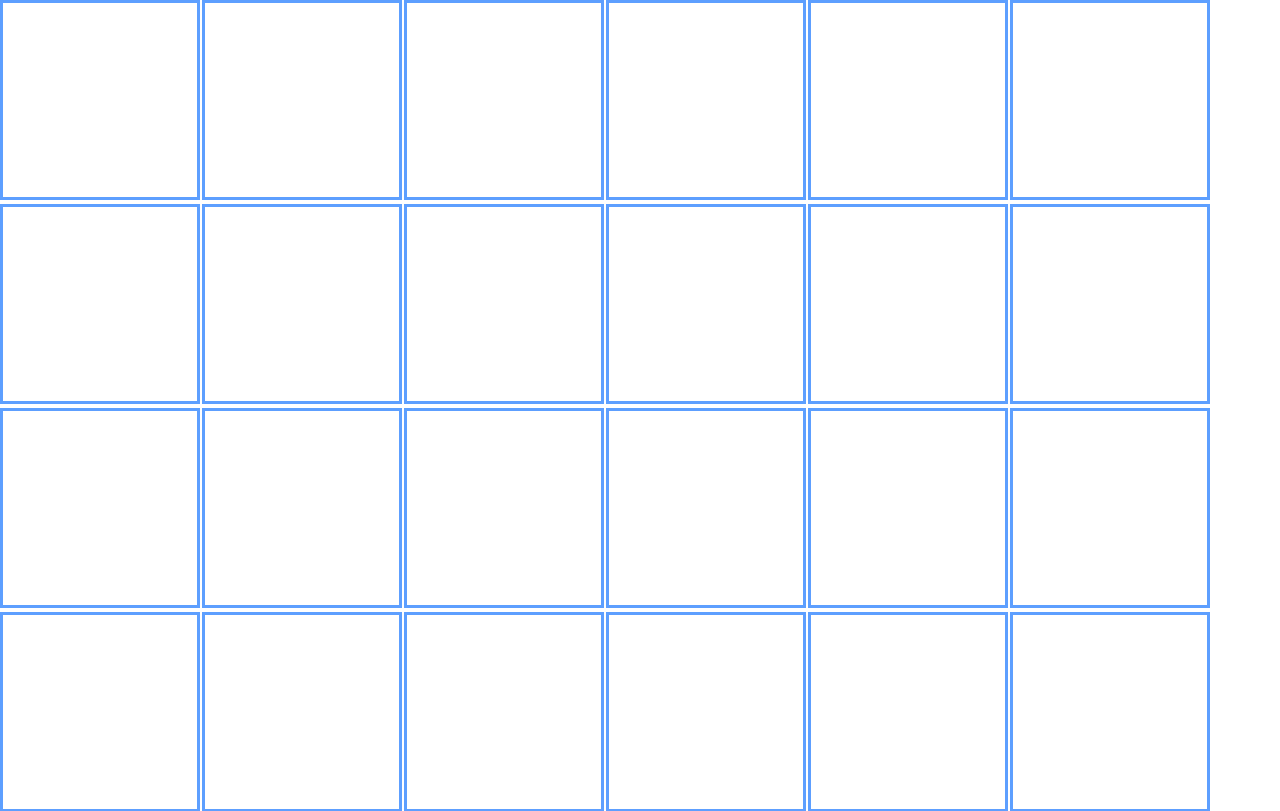
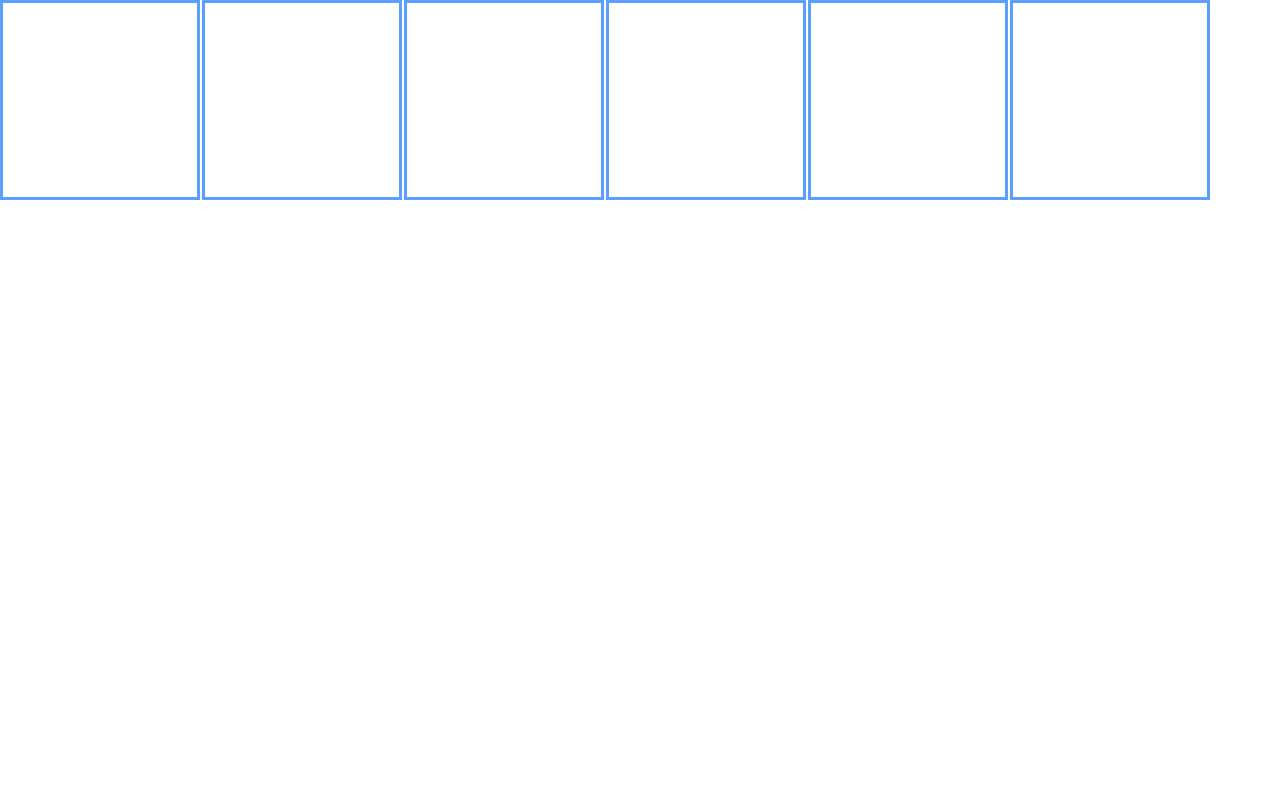
Before and after one commit to Tinady/scrimba-react-course, a React (Create React App) app in the folder memegenerator/: page / in a window 1280 px wide. Shown: the top 811 px of the page. Built offline with nearby package versions, Linux system fonts and the light colour scheme.

Commit message:
Update Square.js

```diff
--- a/memegenerator/src/components/Square.js
+++ b/memegenerator/src/components/Square.js
@@ -1,24 +1,22 @@
 import React, {useState} from "react";
 import Boxes from "./Boxes";
 
-export default  function Square()
+export default  function Square(props)
 {
-    const [on, setOn]=useState(Boxes.on)
 
-    function toggle(){
-         setOn(prevState=>!prevState)
+
+       const [on, setOn]=useState(props.on)
+
+       const Style={
+        backgroundColor:on?"black":"transparent"
     }
 
-    const Style={
-        backgroundColor:on?"black":"transparent"
-    }
-    const squareDivs=Boxes.map(sq=>
-        {return <div style={Style} onClick={toggle
-        } className="squares" key={sq.id}></div>})
+     function toggle()
+     {
+          setOn(prevState=>!prevState)
+     }
 
     return(
-        <div>
-            {squareDivs}
-        </div>
+        <div style={Style} onClick={toggle} className="squares">  </div>
     )
 }
```
